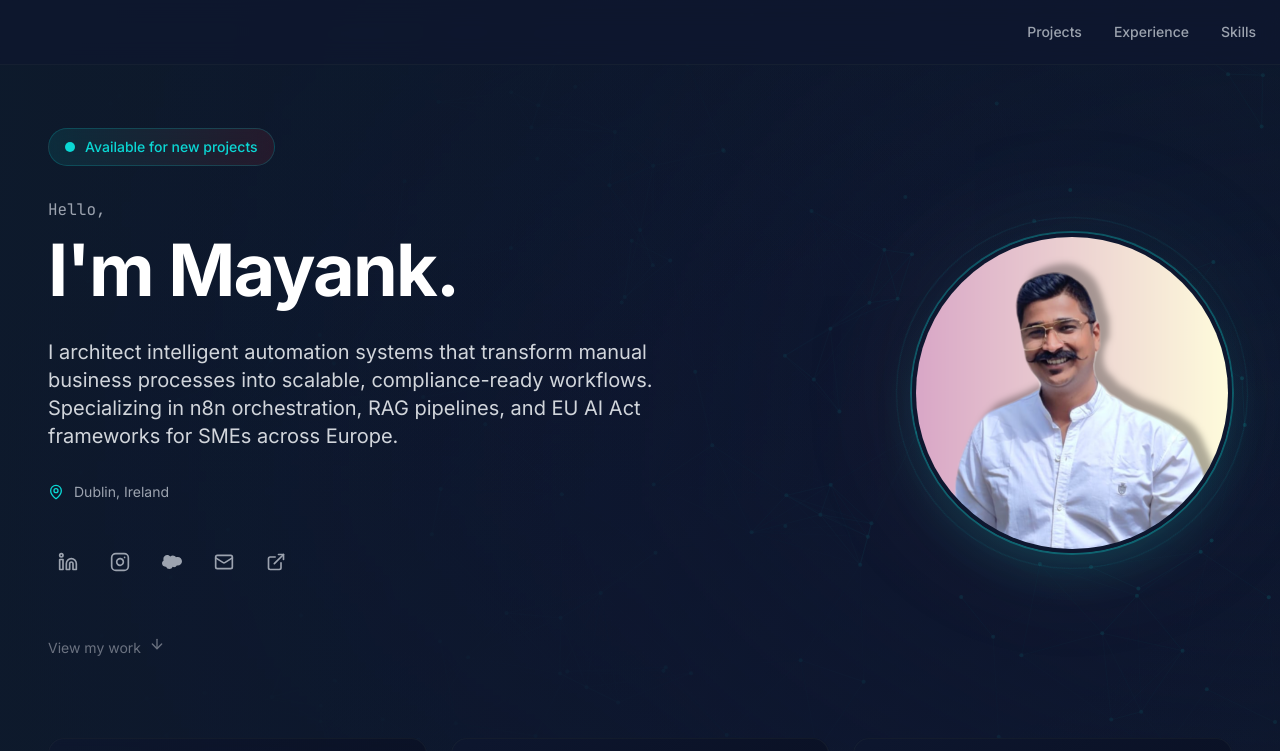
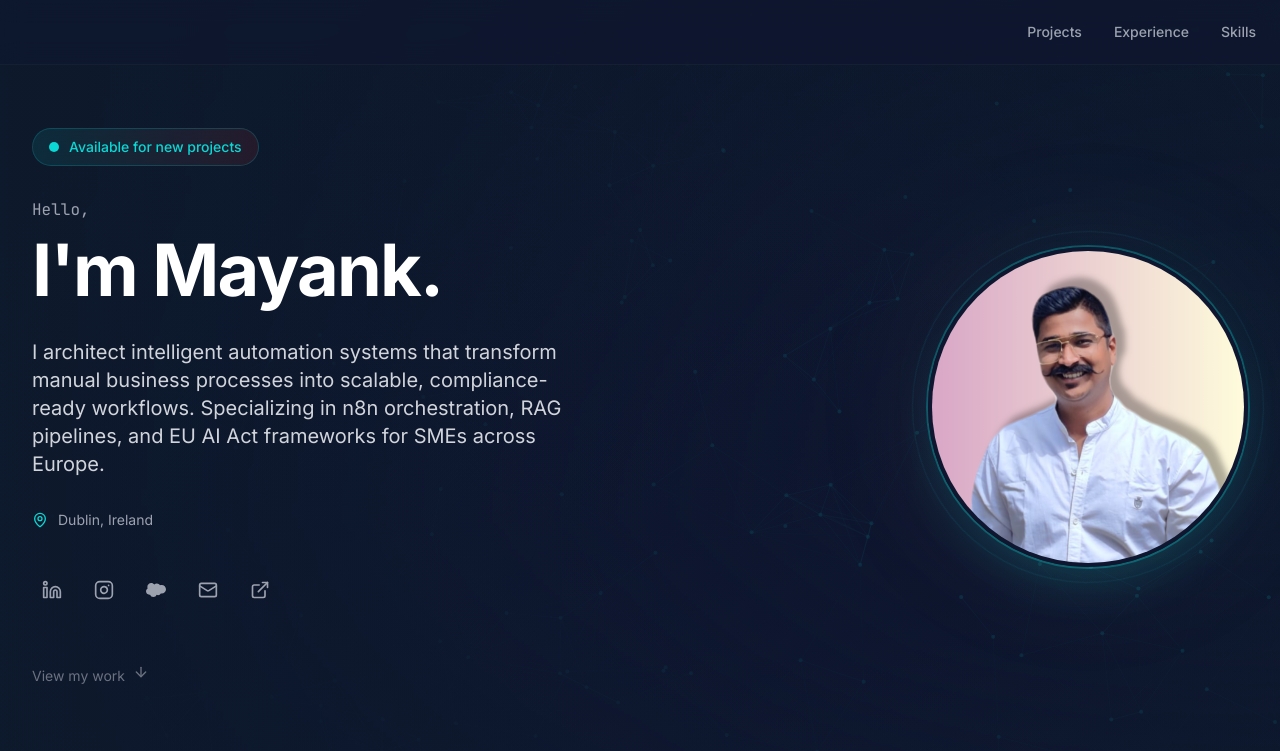
Before and after one commit to cleptoio/Mayank-Portfolio, a Next.js app: page / in a window 1280 px wide. Shown: the top 751 px of the page. Built offline with nearby package versions, Linux system fonts and the light colour scheme.

Commit message:
Refactor Hero component for improved layout and readability

```diff
--- a/components/Hero.tsx
+++ b/components/Hero.tsx
@@ -16,33 +16,28 @@ export function Hero() {
                 <WorldMap />
             </div>
 
-            {/* Gradient Overlays - Optimized for map visibility in center-right */}
-            {/* Left side: stronger fade for text readability */}
-            <div className="absolute inset-0 bg-gradient-to-r from-clepto-navy via-clepto-navy/70 to-transparent z-[1]" />
+            {/* Gradient Overlays - Left side stronger for text readability */}
+            <div className="absolute inset-0 bg-gradient-to-r from-clepto-navy via-clepto-navy/60 to-transparent z-[1]" />
+            <div className="absolute inset-0 bg-gradient-to-b from-clepto-navy/40 via-transparent to-transparent z-[1]" />
+            <div className="absolute inset-0 bg-gradient-to-t from-clepto-navy via-clepto-navy/20 to-transparent z-[1]" />
 
-            {/* Top fade - subtle */}
-            <div className="absolute inset-0 bg-gradient-to-b from-clepto-navy/50 via-transparent to-transparent z-[1]" />
-
-            {/* Bottom fade for stats section */}
-            <div className="absolute inset-0 bg-gradient-to-t from-clepto-navy via-clepto-navy/30 to-transparent z-[1]" />
-
-            {/* Radial vignette - keeps center-right clear for map */}
+            {/* Radial vignette - center-right clear for map */}
             <div
                 className="absolute inset-0 z-[1]"
                 style={{
-                    background: "radial-gradient(ellipse 80% 80% at 70% 50%, transparent 30%, rgba(13, 27, 42, 0.7) 100%)"
+                    background: "radial-gradient(ellipse 70% 70% at 65% 50%, transparent 20%, rgba(13, 27, 42, 0.6) 100%)"
                 }}
             />
 
             {/* Content */}
-            <div className="relative z-10 w-full max-w-7xl mx-auto px-4 sm:px-6 lg:px-12 pt-24 sm:pt-32 pb-12 sm:pb-16">
-                <div className="grid grid-cols-1 lg:grid-cols-12 gap-8 sm:gap-12 lg:gap-16 items-center">
-                    {/* Left Content */}
+            <div className="relative z-10 w-full max-w-7xl mx-auto px-4 sm:px-6 lg:px-8 pt-24 sm:pt-32 pb-12 sm:pb-16">
+                <div className="grid grid-cols-1 lg:grid-cols-12 gap-8 sm:gap-12 lg:gap-8 items-center">
+                    {/* Left Content - Takes 6 columns, aligned to left edge */}
                     <motion.div
                         initial={{ opacity: 0, y: 20 }}
                         animate={{ opacity: 1, y: 0 }}
                         transition={{ duration: 0.8, ease: [0.16, 1, 0.3, 1] }}
-                        className="lg:col-span-7 space-y-8"
+                        className="lg:col-span-6 space-y-8 lg:pr-8"
                     >
                         {/* Status Badge */}
                         <motion.div
@@ -83,7 +78,7 @@ export function Hero() {
                             initial={{ opacity: 0 }}
                             animate={{ opacity: 1 }}
                             transition={{ delay: 0.5 }}
-                            className="text-base sm:text-lg lg:text-xl text-gray-300 leading-relaxed max-w-2xl"
+                            className="text-base sm:text-lg lg:text-xl text-gray-300 leading-relaxed max-w-xl"
                         >
                             {PERSONAL_INFO.bio}
                         </motion.p>
@@ -126,14 +121,17 @@ export function Hero() {
                         </motion.div>
                     </motion.div>
 
-                    {/* Right Content - Profile Photo */}
+                    {/* Spacer - allows map to show in center */}
+                    <div className="hidden lg:block lg:col-span-2" />
+
+                    {/* Right Content - Profile Photo - 4 columns, pushed to right */}
                     <motion.div
                         initial={{ opacity: 0, scale: 0.95 }}
                         animate={{ opacity: 1, scale: 1 }}
                         transition={{ delay: 0.5, duration: 0.8 }}
-                        className="lg:col-span-5 flex justify-center lg:justify-end order-first lg:order-last"
+                        className="lg:col-span-4 flex justify-center lg:justify-end order-first lg:order-last"
                     >
-                        <div className="relative w-48 h-48 sm:w-64 sm:h-64 lg:w-80 lg:h-80">
+                        <div className="relative w-48 h-48 sm:w-64 sm:h-64 lg:w-72 lg:h-72 xl:w-80 xl:h-80">
                             {/* Animated Background Rings */}
                             <div className="absolute inset-0 rounded-full bg-gradient-to-tr from-clepto-red/20 to-clepto-cyan/20 blur-3xl animate-pulse" />
                             <div className="absolute -inset-4 rounded-full border border-clepto-cyan/10 animate-spin-slow" />
```
